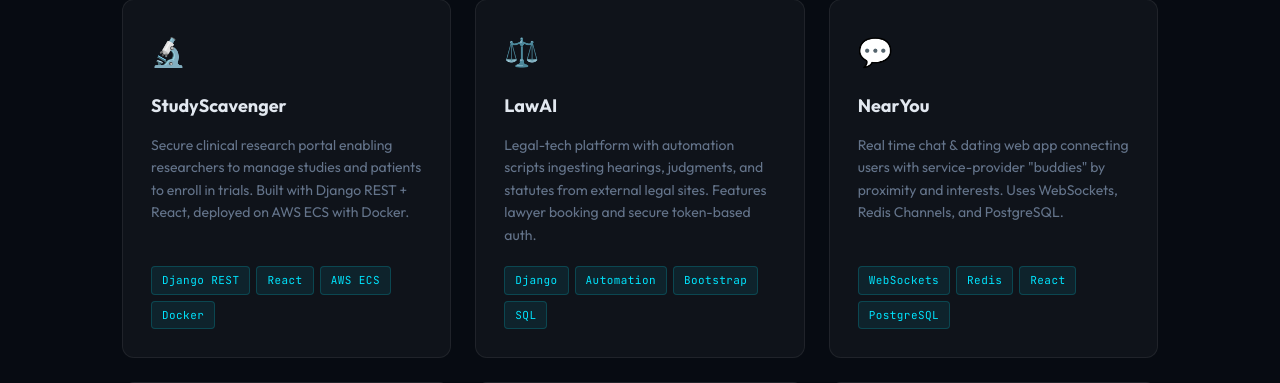
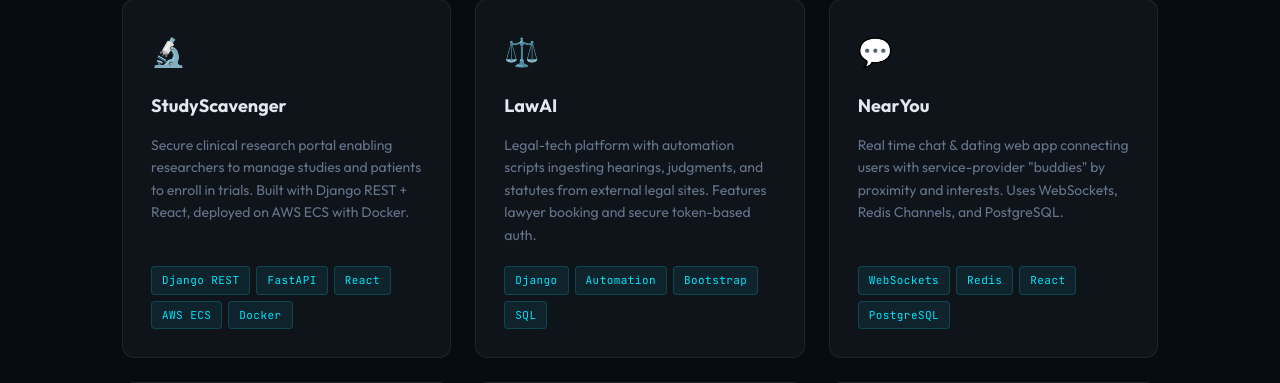
Before and after one commit to SaimiAh/saim-portfolio, a Django app: page / in a window 1280 px wide. Shown: the part 3388-3771 px from the top of the page. Run offline with Django 4.2, Linux system fonts and the light colour scheme; data that the repository does not hold is empty.

Commit message:
Added Some Skills i have.

```diff
--- a/portfolio/templates/portfolio/index.html
+++ b/portfolio/templates/portfolio/index.html
@@ -732,7 +732,7 @@
         <h3>StudyScavenger</h3>
         <p>Secure clinical research portal enabling researchers to manage studies and patients to enroll in trials. Built with Django REST + React, deployed on AWS ECS with Docker.</p>
         <div class="project-footer">
-          <span class="tag">Django REST</span><span class="tag">React</span><span class="tag">AWS ECS</span><span class="tag">Docker</span>
+          <span class="tag">Django REST</span><span class="tag">FastAPI</span><span class="tag">React</span><span class="tag">AWS ECS</span><span class="tag">Docker</span>
         </div>
       </div>
 
```
